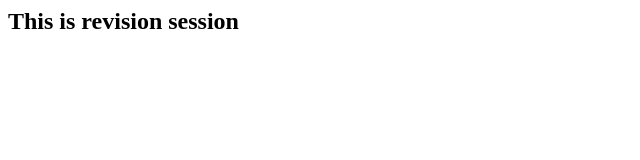
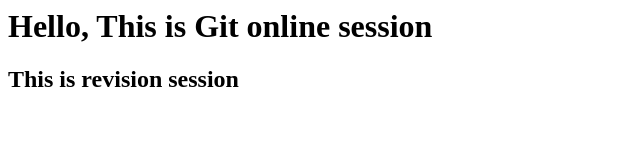
Before and after one commit to geethasunnap/masterpiece000, a plain HTML site: page index.html in a window 1280 px wide. Shown: the whole page, without its empty margins (0-640 px from the left). Drawn offline with Linux system fonts and the light colour scheme.

Commit message:
Revert "MP-101" This reverts commit 30a564635b0e87b4b5f06025a6b31e2e0c8ee142.

```diff
--- a/index.html
+++ b/index.html
@@ -1,3 +1,4 @@
 <html>
+<h1> Hello, This is Git online session </h1>
 <h2> This is revision session </h2>
 </html>
```
